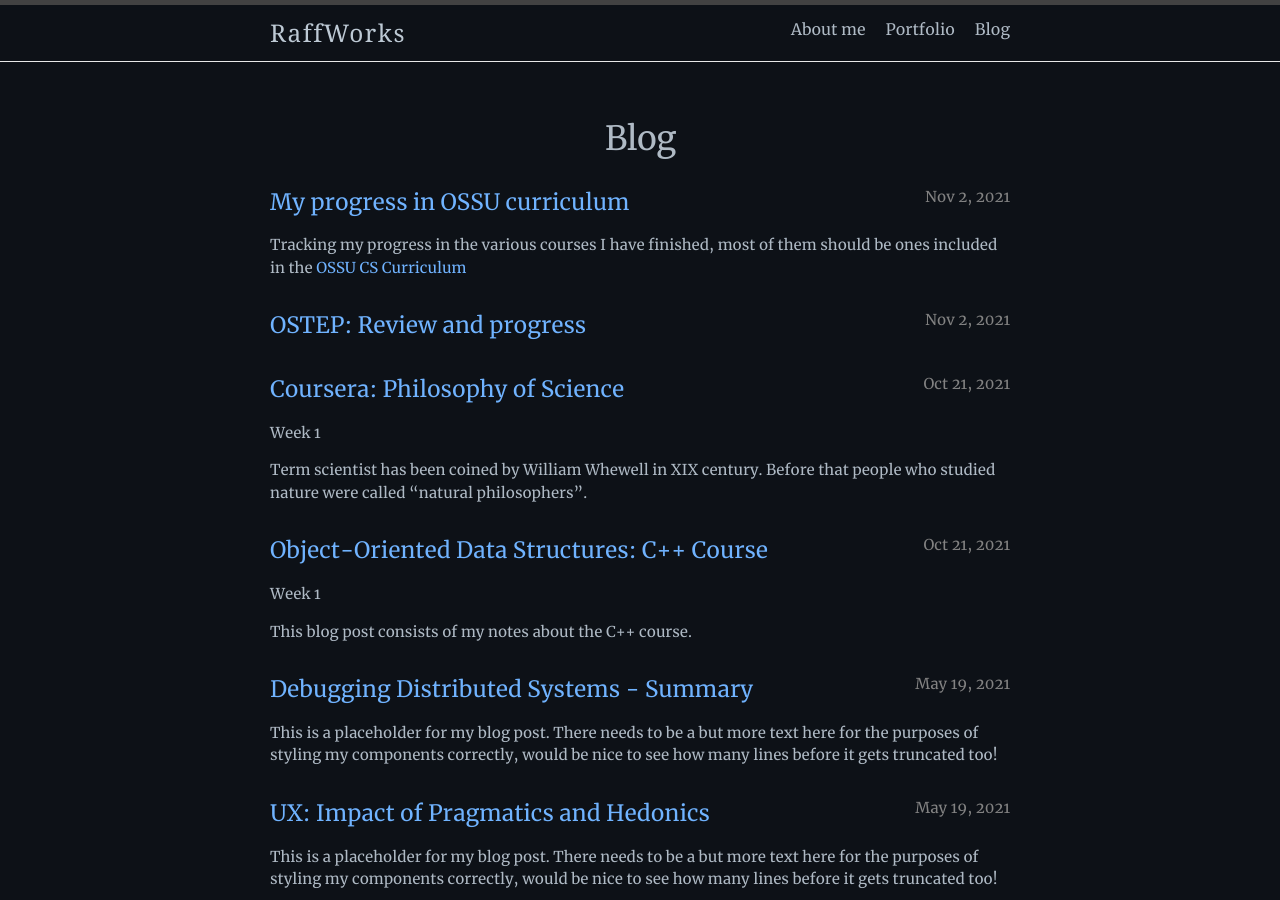
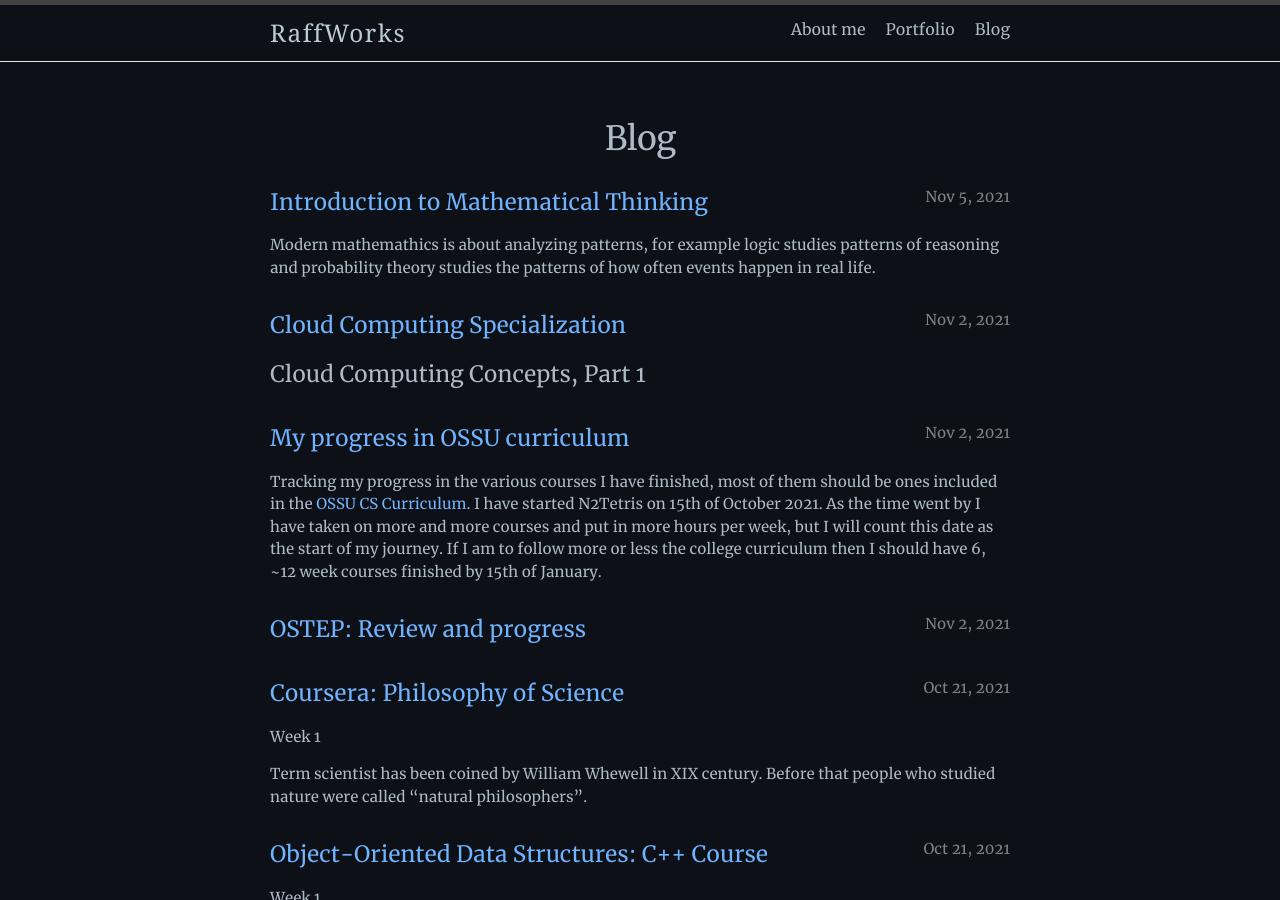
Before and after one commit to pomyslowynick/pomyslowynick.github.io, a Jekyll site: the page built from blog.md, in a window 1280 px wide and 900 px high. Built offline with Jekyll 4.4.1, drawn with Linux system fonts in a browser that asks for light colours.

Commit message:
Updates to OSSU progress

```diff
--- a/_posts/2021-10-26-philosophy-of-science.md
+++ b/_posts/2021-10-26-philosophy-of-science.md
@@ -65,3 +65,17 @@ Mill's method:
 Make a table of all dependent and independent variables then see what independent variables are by all the cases with the same dependent variables.
 
 Prima facie evidence - starting point for understanding the causes, not a resolution.
+
+James Woodward - Ideal intervention - experiment where we can change a single variable without interefering with anything else.
+
+All scientific knowledge is grounded in observations - Empiricism.
+Observation != seeing. Observation is reliable detection of some quality in the world, what "is". Objectivity is an important issue with describing what "is".
+
+
+### Week 3
+
+Online articles:
+- [Science isn't broken](https://fivethirtyeight.com/features/science-isnt-broken/)
+- [What Thomas Kuhn Really Thought about Scientific "Truth"](https://blogs.scientificamerican.com/cross-check/what-thomas-kuhn-really-thought-about-scientific-truth/)
+- [The Paradox of Karl Popper](https://blogs.scientificamerican.com/cross-check/the-paradox-of-karl-popper/)
+- [Scientific Objectivity](https://plato.stanford.edu/entries/scientific-objectivity/)
--- a/_posts/2021-11-02-ossu-progress.md
+++ b/_posts/2021-11-02-ossu-progress.md
@@ -5,7 +5,9 @@ date:   2021-11-02 15:20:45 +0100
 categories: self-development computer-science
 ---
 
-Tracking my progress in the various courses I have finished, most of them should be ones included in the [OSSU CS Curriculum](https://github.com/ossu/computer-science)
+Tracking my progress in the various courses I have finished, most of them should be ones included in the [OSSU CS Curriculum](https://github.com/ossu/computer-science).
+I have started N2Tetris on 15th of October 2021. As the time went by I have taken on more and more courses and put in more hours per week, but I will count this date as the start of my journey.
+If I am to follow more or less the college curriculum then I should have 6, ~12 week courses finished by 15th of January.
 
 - [Nand to Tetris Part I](https://www.coursera.org/learn/build-a-computer)
 
@@ -14,22 +16,38 @@ Finished on 1st of November 2021, quite proud I've finally done it.
 - [Nand to Tetris Part II](https://www.coursera.org/learn/nand2tetris2)
 
 In progress (as of 2nd of November), seems much more demanding the the previous part.
+Still in week 1 as of 11 Nov 2021, gotta work on it a bit more.
+
+- [Programming Langauges A](https://www.coursera.org/learn/programming-languages)
+- Programming Langauges B
+- Programming Langauges C
+
+In progress, trying to take on a few courses in one "semester", just like I did in college. So I am aiming for more or less 6 courses in 3-4 months.
+
+I would actually count whole PLABC as one course, so I have to restart this one. I have already finished it three years ago, but it's so good I don't mind redoing it.
+
+- [Cloud Computing (Specialization)](https://www.coursera.org/specializations/cloud-computing)
+
+Second specialization which I want to pursue as part of OSSU, it is well aligned with my current job and I enjoy learning about the cloud and distributed systems.
+
+Already started the first part [Cloud Computing Concepts, Part 1](https://www.coursera.org/learn/cloud-computing), it seems it's actually a course in distributed systems. That should involve some repetition of stuff I have already studied for my FYP.
+
+- [Introduction to Mathematical Thinking](https://www.coursera.org/learn/mathematical-thinking)
+
+I am taking it to warm myself up for the more rigorous math courses in the curriculum. It has always been very difficult for me and I want to work on it but taking it at a slower pace.
+
+[Feel good article](https://qz.com/139453/theres-one-key-difference-between-kids-who-excel-at-math-and-those-who-dont/) making a point that mathematics can be learnt and people aren't inherintly bad or good at it... at least to a certain degree.
+
 
 Next
 - Computer Networking - A Top-Down Approach
 - OSTEP Book [Videos](https://pages.cs.wisc.edu/~remzi/Classes/537/Spring2018/Discussion/videos.html), [Schedule](https://pages.cs.wisc.edu/~remzi/Classes/537/Spring2018/), [Book](https://pages.cs.wisc.edu/~remzi/OSTEP/)
-- Programming Langauges A
-- Programming Langauges B
-- Programming Langauges C
 - [Missing Semester](https://www.youtube.com/watch?v=Z56Jmr9Z34Q&list=PLyzOVJj3bHQuloKGG59rS43e29ro7I57J)
 
 - [Fullstack Open](https://fullstackopen.com/en/)
 
 It's about the time I really worked on my WebDev skills. I have already picked up some in my work, but it was more ad hoc and not really thorough.
 
-- [Cloud Computing (Specialization)](https://www.coursera.org/specializations/cloud-computing)
-
-Second specialization which I want pursue as part of OSSU, it is well aligned with my current job and I enjoy learning about the cloud and distributed systems.
 
 ---
 
@@ -43,3 +61,5 @@ Really want to read this book, it's said to be well written and takes on a uniqu
 I was always fascinated by Compilers and this book would be a great introduction to them. It would let me get better understanding of what happens underneath the hood when I compile my code.
 
 - [Advanced Programming Techniques in C++](https://www.youtube.com/watch?v=hJE7waQvuTs&list=PLbHYdvrWBMxazo1_B6vhW9gpd1wlkdeEW&index=1)
+
+- [Implementing TCP in Rust](https://www.youtube.com/watch?v=bzja9fQWzdA&list=PLqbS7AVVErFivDY3iKAQk3_VAm8SXwt1X)
--- /dev/null
+++ b/_posts/2021-11-04-cloud-computing-specialization.md
@@ -0,0 +1,22 @@
+---
+layout: post
+title:  "Cloud Computing Specialization"
+date:   2021-11-02 15:20:45 +0100
+categories: learning distributed-systems cloud coursera
+---
+## Cloud Computing Concepts, Part 1
+
+Week 1 questions:
+* Why is cloud computing popular today?
+* What is different in cloud computing compared to previous generations of distributed systems?
+* How does one program in MapReduce?
+* How does the MapReduce system schedule jobs?
+
+
+
+## Cloud Networking
+Week 1 questions:
+* Understand what is special about networking in the cloud
+* Understand how cloud applications dictate the agenda for networking
+* Understand how data centers are interconnected physically for high bandwidth
+* See example data center fabrics deployed at Google and Facebook
--- /dev/null
+++ b/_posts/2021-11-6-introduction-math-thinking.md
@@ -0,0 +1,10 @@
+---
+layout: post
+title:  "Introduction to Mathematical Thinking"
+date:   2021-11-05 18:49:45 +0100
+categories: maths learning
+---
+
+Modern mathemathics is about analyzing patterns, for example logic studies patterns of reasoning and probability theory studies the patterns of how often events happen in real life.
+
+Banach-Tarski Paradox - a sphere could be cut in such a way that it could be assembled into two spheres of the same size as the original one.
```
Also changed, not shown: other parts of _posts/2021-10-26-philosophy-of-science.md (+1 -1 lines), 1 other file.
